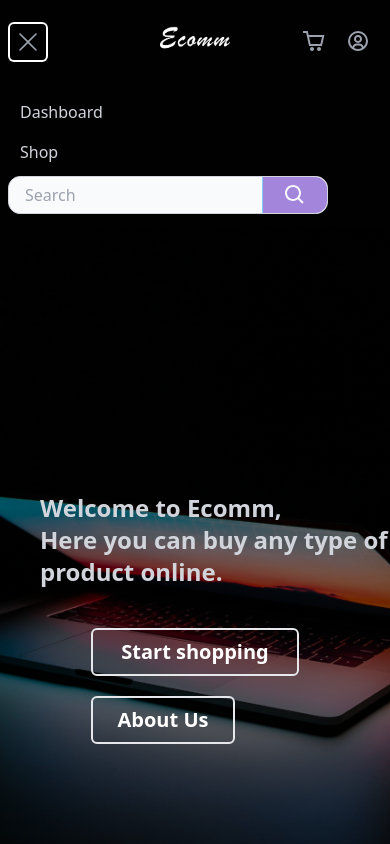
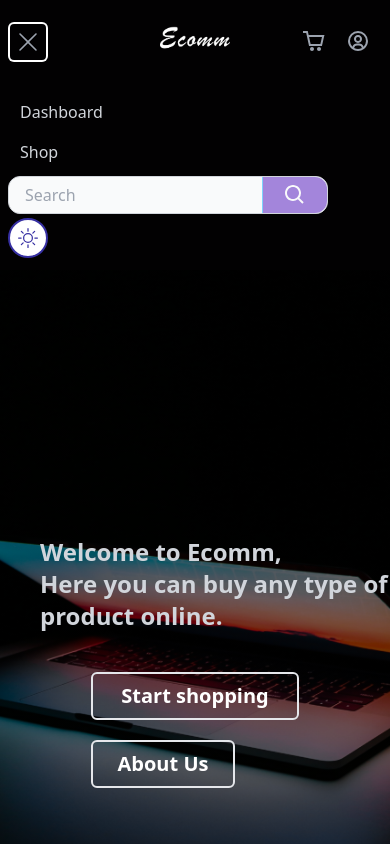
Before and after one commit to Sainath0604/Ecomm-Frontend, a React (Vite) app: page / in a window 390 px wide. Both pictures are taken after a click on the button "Open main menu". Shown: the top 844 px of the page. Built offline with nearby package versions, Linux system fonts and the light colour scheme.

Commit message:
updated navbar

```diff
--- a/src/components/Navbar.jsx
+++ b/src/components/Navbar.jsx
@@ -26,10 +26,10 @@
               <div className="relative h-[10vh] flex items-center justify-between">
                 <div className="absolute inset-y-0 left-0 flex items-center sm:hidden">
                   {/* Mobile menu button*/}
-                  <Disclosure.Button className="inline-flex items-center justify-center rounded-md p-2 text-gray-400 hover:bg-gray-700 dark:hover:bg-[#D9CFFC] hover:text-white focus:outline-none focus:ring-2 focus:ring-inset focus:ring-white">
+                  <Disclosure.Button className="inline-flex items-center justify-center rounded-md p-2 text-gray-400 dark:text-[#241B35] hover:bg-gray-700 dark:hover:bg-[#D9CFFC] hover:text-white focus:outline-none focus:ring-2 focus:ring-inset focus:ring-white">
                     <span className="sr-only">Open main menu</span>
                     {open ? (
-                      <div className="block h-6 w-6">
+                      <div className="block h-6 w-6 ">
                         <CrossIcon />
                       </div>
                     ) : (
@@ -121,8 +121,8 @@
                     <Disclosure.Button
                       className={classNames(
                         item.current
-                          ? "bg-gray-900 text-white"
-                          : "text-gray-300 hover:bg-gray-700 hover:text-white",
+                          ? "bg-gray-900 text-[#241B35]"
+                          : "text-gray-300 dark:text-[#241B35] hover:bg-gray-700 dark:hover:bg-[#D9CFFC] hover:text-white",
                         "block rounded-md px-3 py-2 text-base font-medium"
                       )}
                     >
@@ -133,6 +133,9 @@
                 <div className="sm:hidden">
                   <Searchbar />
                 </div>
+                <div className="sm:hidden">
+                  <Theme />
+                </div>
               </div>
             </Disclosure.Panel>
           </>
```
